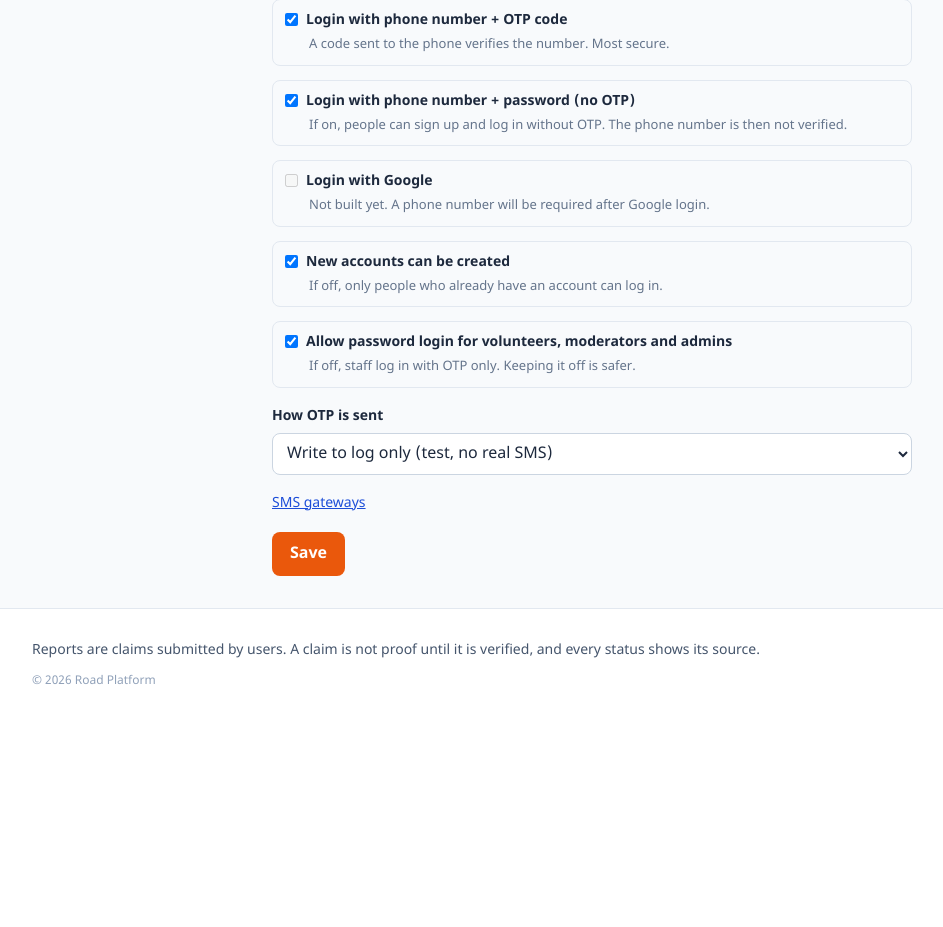
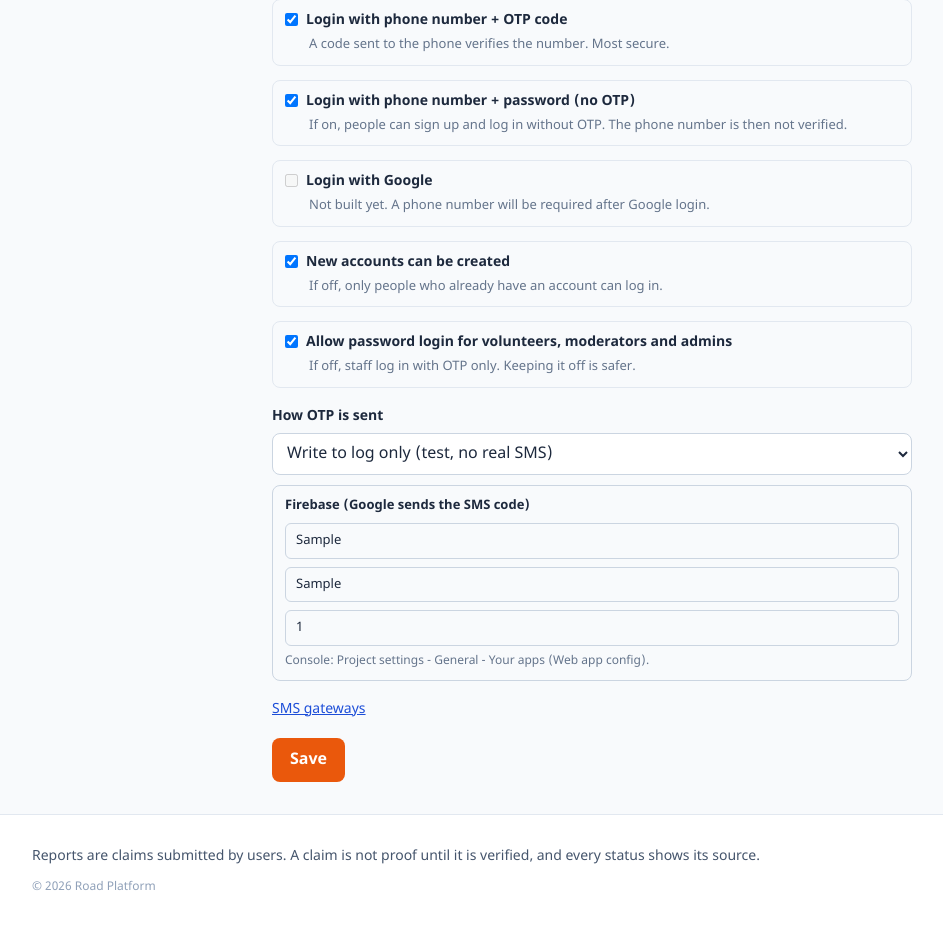
Before and after one commit to apishahin/road-platform, a Laravel app: template resources/views/admin/loginsettings/index.blade.php in a window 1280 px wide. Shown: the part 234-1161 px from the top of the page, without its empty margins (48-991 px from the left). Before the commit the page ends 918 px from the top, so only its background shows below. Run offline with Laravel 12, Linux system fonts and the light colour scheme; the template is opened without the code that fills it: most values are stand-ins (such as "Sample title", 1, 10 or a date in 2020); style sheets or scripts are compiled from the project's sources.

Commit message:
Add Firebase settings fields to admin login settings

```diff
--- a/app/Http/Controllers/Admin/LoginSettingsController.php
+++ b/app/Http/Controllers/Admin/LoginSettingsController.php
@@ -49,6 +49,9 @@ class LoginSettingsController extends Controller
         }
 
         $new['otp_provider'] = (string) $request->input('otp_provider');
+        $new['firebase_api_key'] = trim((string) $request->input('firebase_api_key', ''));
+        $new['firebase_auth_domain'] = trim((string) $request->input('firebase_auth_domain', ''));
+        $new['firebase_project_id'] = trim((string) $request->input('firebase_project_id', ''));
         LoginSettings::save($new);
         app(AuditService::class)->log($admin, 'login_settings.save', 'setting', 'login', $new);
 
--- a/lang/bn/loginsettings.php
+++ b/lang/bn/loginsettings.php
@@ -19,7 +19,7 @@ return [
     'provider' => 'OTP কীভাবে পাঠানো হবে',
     'prov_log' => 'শুধু লগে লেখা (টেস্ট, আসলে SMS যায় না)',
     'prov_gateway' => 'SMS গেটওয়ে',
-    'prov_firebase' => 'Firebase (পরে যোগ হবে)',
+    'prov_firebase' => 'ফায়ারবেস (Google SMS কোড)',
     'prov_telegram' => 'Telegram (পরে যোগ হবে)',
     'save' => 'সংরক্ষণ করুন',
 ];
--- a/lang/en/loginsettings.php
+++ b/lang/en/loginsettings.php
@@ -19,7 +19,7 @@ return [
     'provider' => 'How OTP is sent',
     'prov_log' => 'Write to log only (test, no real SMS)',
     'prov_gateway' => 'SMS / WhatsApp gateway',
-    'prov_firebase' => 'Firebase (coming later)',
+    'prov_firebase' => 'Firebase (phone code by Google)',
     'prov_telegram' => 'Telegram (coming later)',
     'save' => 'Save',
 ];
--- a/resources/views/admin/loginsettings/index.blade.php
+++ b/resources/views/admin/loginsettings/index.blade.php
@@ -40,9 +40,16 @@
             <label style="display:block;font-size:14px;font-weight:600;">{{ __('loginsettings.provider') }}</label>
             <select name="otp_provider" style="margin-top:6px;width:100%;padding:8px 10px;border:1px solid #cbd5e1;border-radius:8px;background:#fff;">
                 @foreach (['log', 'gateway', 'firebase', 'telegram'] as $p)
-                    <option value="{{ $p }}" @disabled(in_array($p, ['firebase', 'telegram'], true)) @selected(old('otp_provider', $s['otp_provider']) === $p)>{{ __('loginsettings.prov_' . $p) }}</option>
+                    <option value="{{ $p }}" @disabled($p === 'telegram') @selected(old('otp_provider', $s['otp_provider']) === $p)>{{ __('loginsettings.prov_' . $p) }}</option>
                 @endforeach
             </select>
+        <div style="margin-top:10px;padding:10px 12px;border:1px solid #cbd5e1;border-radius:8px;">
+            <p style="font-size:13px;font-weight:600;margin-bottom:8px;">Firebase (Google sends the SMS code)</p>
+            <input type="text" name="firebase_api_key" placeholder="AIza..." value="{{ old('firebase_api_key', $s['firebase_api_key'] ?? '') }}" style="width:100%;border:1px solid #cbd5e1;border-radius:6px;padding:7px 10px;font-size:13px;margin-bottom:8px;">
+            <input type="text" name="firebase_auth_domain" placeholder="xxxx.firebaseapp.com" value="{{ old('firebase_auth_domain', $s['firebase_auth_domain'] ?? '') }}" style="width:100%;border:1px solid #cbd5e1;border-radius:6px;padding:7px 10px;font-size:13px;margin-bottom:8px;">
+            <input type="text" name="firebase_project_id" placeholder="your project id" value="{{ old('firebase_project_id', $s['firebase_project_id'] ?? '') }}" style="width:100%;border:1px solid #cbd5e1;border-radius:6px;padding:7px 10px;font-size:13px;">
+            <p style="font-size:12px;color:#64748b;margin-top:6px;">Console: Project settings - General - Your apps (Web app config).</p>
+        </div>
         </div>
 
         <p style="margin-top:18px;font-size:14px;"><a href="{{ route('admin.smsgateways.index') }}" style="color:#1d4ed8;text-decoration:underline;">{{ __('smsgw.menu') }}</a></p>
```
Also changed, not shown: app/Support/LoginSettings.php (+8 -0 lines), tests/Feature/FirebaseSettingsTest.php (added, +56 -0 lines).
